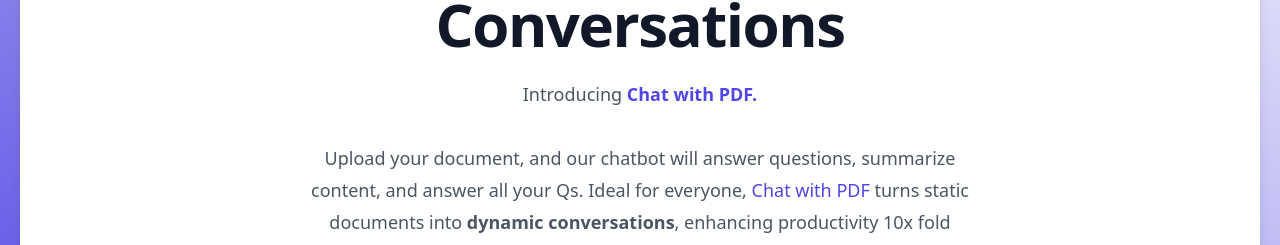
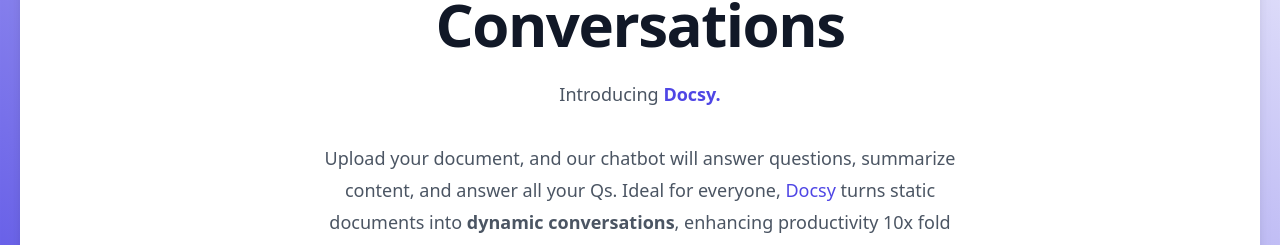
Before and after one commit to korasawalahusain/docsy-chat-with-pdf, a Next.js app: page / in a window 1280 px wide. Shown: the part 310-555 px from the top of the page. Built offline with nearby package versions, Linux system fonts and the light colour scheme.

Commit message:
[update] ui fixes, added titles, descriptions to pages

```diff
--- a/app/dashboard/files/[id]/page.tsx
+++ b/app/dashboard/files/[id]/page.tsx
@@ -1,7 +1,12 @@
+import { Metadata } from "next";
 import Chat from "@/components/Chat";
 import PdfView from "@/components/PdfView";
 import { adminDb } from "@/firebaseAdmin";
 import { auth } from "@clerk/nextjs/server";
+
+export const metadata: Metadata = {
+  title: "Docsy | Chat",
+};
 
 async function ChatToFilePage({
   params: { id },
--- a/app/dashboard/layout.tsx
+++ b/app/dashboard/layout.tsx
@@ -4,7 +4,7 @@
 function DashboardLayout({ children }: { children: React.ReactNode }) {
   return (
     <ClerkLoaded>
-      <div className="flex-1 flex flex-col h-screen">
+      <div className="h-full w-full flex flex-col">
         <Header />
 
         <main className="flex-1 overflow-y-auto">{children}</main>
--- a/app/dashboard/page.tsx
+++ b/app/dashboard/page.tsx
@@ -1,6 +1,10 @@
+import { Metadata } from "next";
 import Documents from "@/components/Documents";
 
 export const dynamic = "force-dynamic";
+export const metadata: Metadata = {
+  title: "Docsy | Dashboard",
+};
 
 function Dashboard() {
   return (
--- a/app/dashboard/upgrade/page.tsx
+++ b/app/dashboard/upgrade/page.tsx
@@ -7,8 +7,13 @@
 import getStripe from "@/lib/stripe-js";
 import { useUser } from "@clerk/nextjs";
 import { CheckIcon } from "lucide-react";
+import { Metadata } from "next";
 import { useRouter } from "next/navigation";
 import { useTransition } from "react";
+
+export const metadata: Metadata = {
+  title: "Docsy | Upgrade",
+};
 
 export type UserDetails = {
   email: string;
--- a/app/dashboard/upload/page.tsx
+++ b/app/dashboard/upload/page.tsx
@@ -1,4 +1,9 @@
 import FileUploader from "@/components/FileUploader";
+import { Metadata } from "next";
+
+export const metadata: Metadata = {
+  title: "Docsy | Upload Document",
+};
 
 function UploadPage() {
   return (
--- a/app/layout.tsx
+++ b/app/layout.tsx
@@ -1,6 +1,13 @@
 import { ClerkProvider } from "@clerk/nextjs";
 import { Toaster } from "@/components/ui/toaster";
 import "./globals.css";
+import { Metadata } from "next";
+
+export const metadata: Metadata = {
+  title: "Docsy | Your Interactive Document Companion",
+  description:
+    "Engage with your PDFs like never before using our intuitive and interactive viewer.",
+};
 
 export default function RootLayout({
   children,
@@ -10,7 +17,7 @@
   return (
     <ClerkProvider>
       <html lang="en">
-        <body className="min-h-screen h-screen overflow-hidden flex flex-col">
+        <body className="h-svh w-svw overflow-hidden flex flex-col">
           <Toaster />
           {children}
         </body>
--- a/app/page.tsx
+++ b/app/page.tsx
@@ -66,14 +66,12 @@
 
             <p className="mt-6 text-lg leading-8 text-gray-600">
               Introducing{" "}
-              <span className="font-bold text-indigo-600">Chat with PDF.</span>
+              <span className="font-bold text-indigo-600">Docsy.</span>
               <br />
               <br /> Upload your document, and our chatbot will answer
               questions, summarize content, and answer all your Qs. Ideal for
-              everyone, <span className="text-indigo-600">
-                Chat with PDF
-              </span>{" "}
-              turns static documents into{" "}
+              everyone, <span className="text-indigo-600">Docsy</span> turns
+              static documents into{" "}
               <span className="font-bold">dynamic conversations</span>,
               enhancing productivity 10x fold effortlessly.
             </p>
--- a/components/Header.tsx
+++ b/components/Header.tsx
@@ -8,16 +8,16 @@
   return (
     <div className="flex justify-between bg-white shadow-sm p-5 border-b">
       <Link href="/dashboard" className="text-2xl">
-        Chat to <span className="text-indigo-600">PDF</span>
+        <span className="text-indigo-600">DOCSY</span>
       </Link>
 
       <SignedIn>
         <div className="flex items-center space-x-2">
-          <Button asChild variant="link" className="hidden md:flex">
+          <Button asChild variant="link">
             <Link href="/dashboard/upgrade">Pricing</Link>
           </Button>
 
-          <Button asChild variant="outline">
+          <Button asChild variant="outline" className="hidden md:flex">
             <Link href="/dashboard">My Documents</Link>
           </Button>
 
--- a/components/UpgradeButton.tsx
+++ b/components/UpgradeButton.tsx
@@ -22,7 +22,11 @@
 
   if (!hasActiveMembership && !loading)
     return (
-      <Button asChild variant="default" className="border-indigo-600">
+      <Button
+        asChild
+        variant="default"
+        className="border-indigo-600 hidden md:block"
+      >
         <Link href="/dashboard/upgrade">
           Upgrade <StarIcon className="ml-3 fill-indigo-600 text-white" />
         </Link>
@@ -31,7 +35,7 @@
 
   if (loading)
     return (
-      <Button variant="default" className="border-indigo-600">
+      <Button variant="default" className="border-indigo-600 hidden md:block">
         <Loader2Icon className="animate-spin" />
       </Button>
     );
@@ -41,7 +45,7 @@
       onClick={handleAccount}
       disabled={isPending}
       variant="default"
-      className="border-indigo-600 bg-indigo-600"
+      className="border-indigo-600 bg-indigo-600 hidden md:block"
     >
       {isPending ? (
         <Loader2Icon className="animate-spin" />
```
Also changed, not shown: app/globals.css (line endings or trailing spaces).
